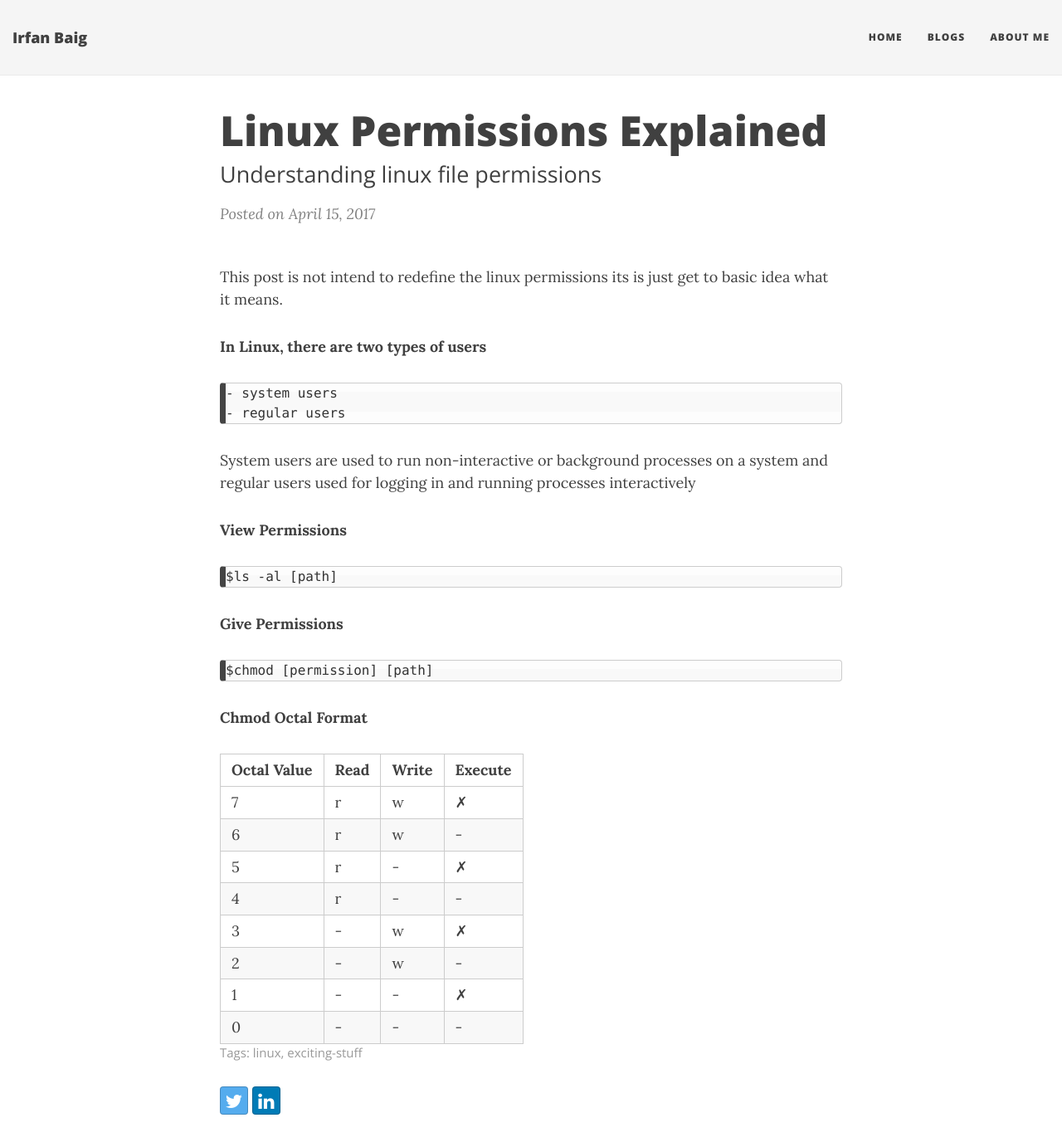
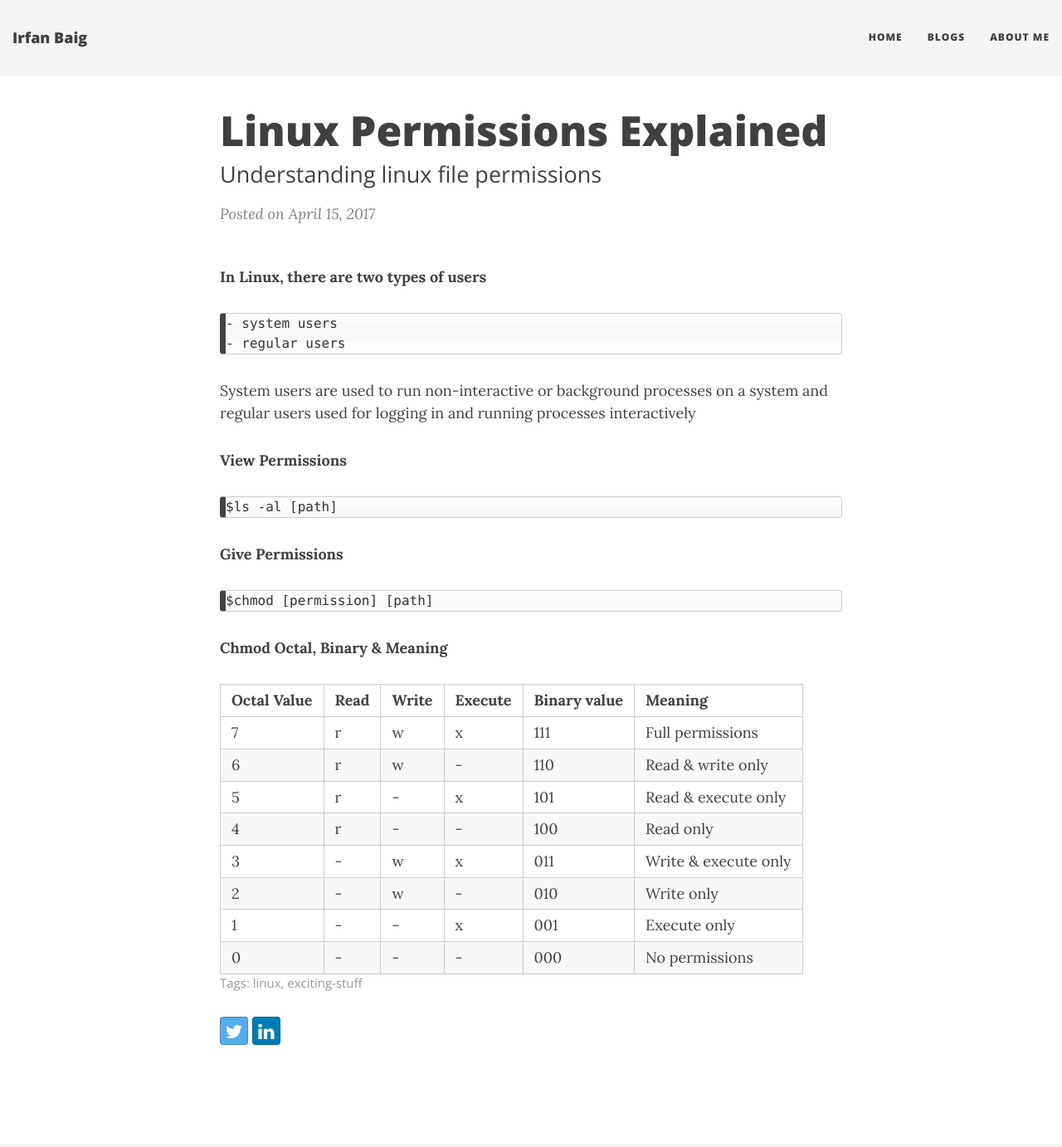
Before and after one commit to irfanbaigse/irfanbaigse.github.io, a Jekyll site: the page built from _posts/2017-04-15-linux-permissions-explained.md, in a window 1280 px wide and 1400 px high. Shown: the top 1382 px of the window at 83% size. Built offline with Jekyll 4.4.1, drawn with Linux system fonts in a browser that asks for light colours; nearby versions of some CDN libraries.

Commit message:
octal table udpate

````diff
--- a/_posts/2017-04-15-linux-permissions-explained.md
+++ b/_posts/2017-04-15-linux-permissions-explained.md
@@ -7,7 +7,7 @@ show-avatar: false
 tags: [linux, exciting-stuff]
 ---
 
-This post is not intend to redefine the linux permissions its is just get to basic idea what it means.
+
 
 **In Linux, there are two types of users**
 
@@ -27,15 +27,15 @@ $ls -al [path]
 $chmod [permission] [path]
 ```
 
-**Chmod Octal Format**
+**Chmod Octal, Binary & Meaning**
 
-| Octal Value | Read | Write | Execute |
-| :------ |:--- | :--- |
-| 7 | r | w | ✗ |
-| 6 | r | w | - |
-| 5 | r | - | ✗ |
-| 4 | r | - | - |
-| 3 | - | w | ✗ |
-| 2 | - | w | - |
-| 1 | - | - | ✗ |
-| 0 | - | - | - |
+| Octal Value | Read | Write | Execute | Binary value | Meaning |
+| :------ |:------ | :------ | :------ | :------ |
+| 7 | r | w | x | 111 |	Full permissions	|
+| 6 | r | w | - | 110 |	Read & write only	|
+| 5 | r | - | x | 101 |	Read & execute only	|
+| 4 | r | - | - | 100 |	Read only	|
+| 3 | - | w | x | 011 |	Write & execute only	|
+| 2 | - | w | - | 010 |	Write only	|
+| 1 | - | - | x | 001 |	Execute only	|
+| 0 | - | - | - | 000 |	No permissions	|
````
